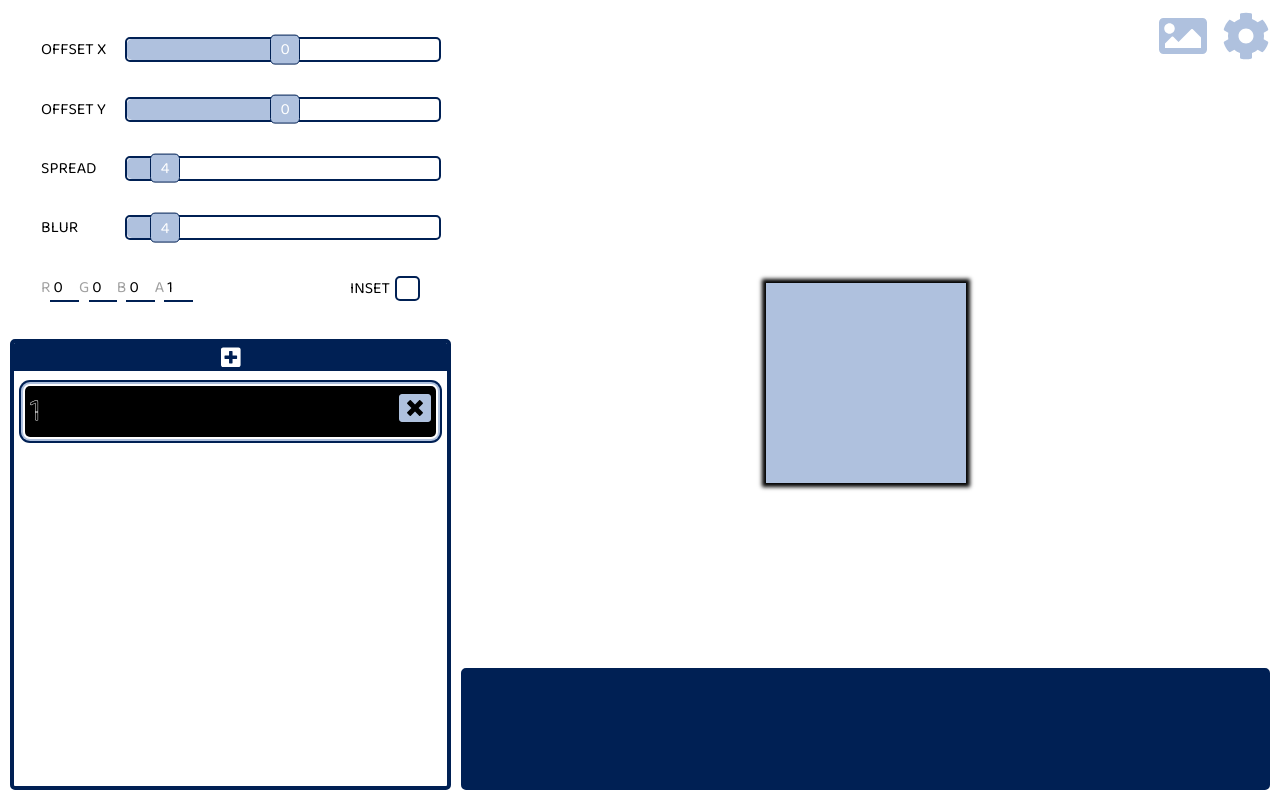
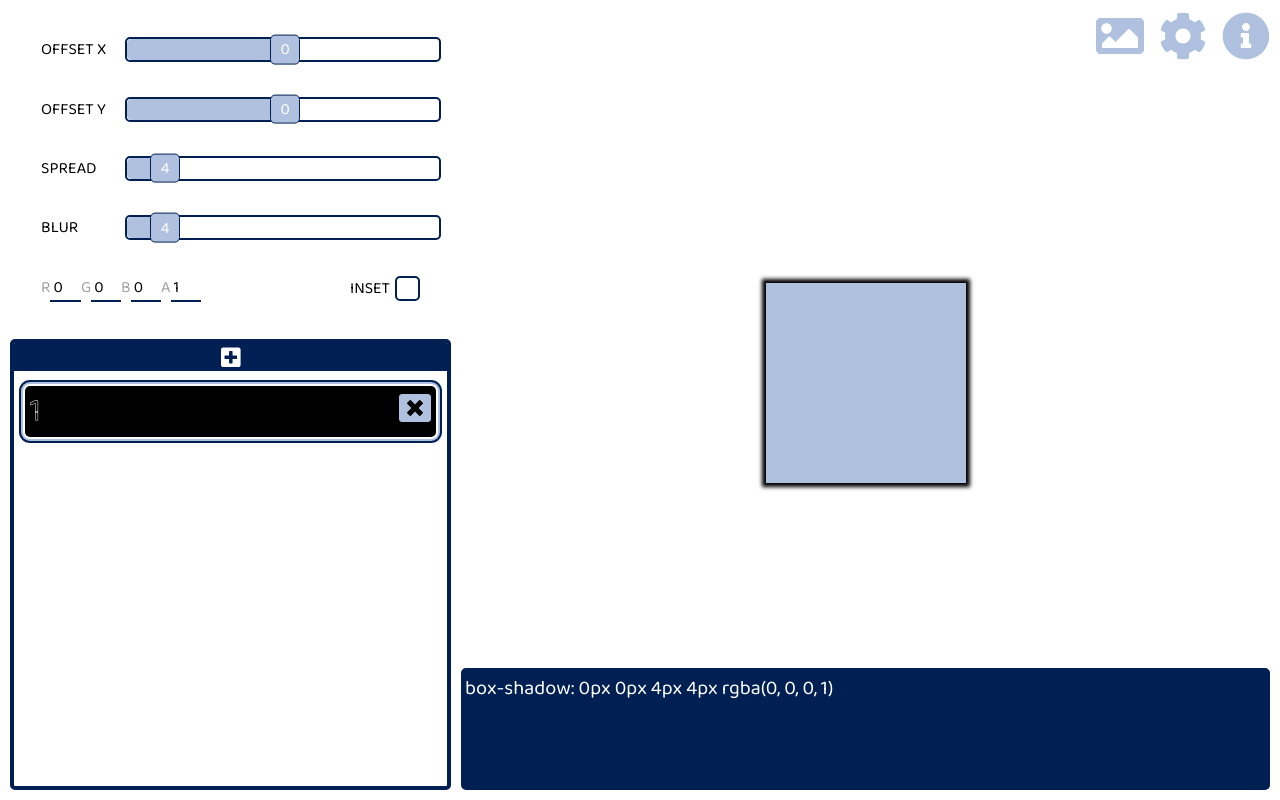
Before and after one commit to Centmsn/BoxShadow-generator, a React (Create React App) app: page / in a window 1280 px wide. Built offline with nearby package versions, Linux system fonts and the light colour scheme.

Commit message:
add code display, refactor code generate to separate function

```diff
--- a/src/components/App.js
+++ b/src/components/App.js
@@ -40,7 +40,10 @@ const theme = {
 
 const Wrapper = styled.div`
   width: 100%;
+  max-width: 1920px;
   height: 100vh;
+
+  margin: 0 auto;
 
   display: grid;
   grid-template-columns: 35% 1fr;
--- a/src/components/CodeOutput.js
+++ b/src/components/CodeOutput.js
@@ -1,7 +1,10 @@
+import { connect, useEffect } from "react-redux";
 import styled from "styled-components";
 
-const CodeOutput = () => {
-  return <Wrapper></Wrapper>;
+import { generateCode } from "../helpers";
+
+const CodeOutput = ({ list }) => {
+  return <Wrapper>box-shadow: {generateCode(list)}</Wrapper>;
 };
 
 const Wrapper = styled.div`
@@ -10,8 +13,20 @@ const Wrapper = styled.div`
   border: ${({ theme }) => theme.border};
   border-radius: 5px;
 
+  font-family: ${({ theme }) => theme.font};
+  font-size: 1.25rem;
+
   background-color: ${({ theme }) => theme.darkBlue};
   color: white;
+
+  overflow-x: hidden;
+  overflow-y: auto;
 `;
 
-export default CodeOutput;
+const mapStateToProps = (state) => {
+  return {
+    list: state.boxShadowList,
+  };
+};
+
+export default connect(mapStateToProps, null)(CodeOutput);
--- a/src/components/List/ListElement.js
+++ b/src/components/List/ListElement.js
@@ -45,9 +45,7 @@ const ListElement = ({
     changeActiveId(id);
   };
 
-  // !zmienia kolor wszystkich elementów listy!
   const error = listError && <Error>{listError}</Error>;
-  // const { r, g, b, a } = list[activeId].color;
 
   return (
     <Wrapper
--- a/src/components/Options/RGBColor.js
+++ b/src/components/Options/RGBColor.js
@@ -81,8 +81,8 @@ const Wrapper = styled.div`
   display: flex;
 
   label {
-    flex-basis: 15%;
-    min-width: 35px;
+    flex-basis: 10%;
+    min-width: 40px;
     display: flex;
 
     color: ${({ theme }) => theme.lightGray};
--- /dev/null
+++ b/src/components/Preview/Info.js
@@ -0,0 +1,25 @@
+import { faInfoCircle } from "@fortawesome/free-solid-svg-icons";
+import { FontAwesomeIcon } from "@fortawesome/react-fontawesome";
+import styled from "styled-components";
+
+const Info = () => {
+  return (
+    <Wrapper>
+      <FontAwesomeIcon icon={faInfoCircle} />
+    </Wrapper>
+  );
+};
+
+const Wrapper = styled.div`
+  margin-left: 15px;
+  color: ${({ theme }) => theme.lightBlue};
+
+  cursor: pointer;
+
+  &:hover {
+    margin-left: 15px;
+    color: ${({ theme }) => theme.darkBlue};
+  }
+`;
+
+export default Info;
--- a/src/components/Preview/Preview.js
+++ b/src/components/Preview/Preview.js
@@ -2,9 +2,11 @@ import { connect } from "react-redux";
 import styled from "styled-components";
 import { useState } from "react";
 
+import DisplayResult from "./DisplayResult";
 import Gallery from "./Gallery";
+import { generateCode } from "../../helpers";
+import Info from "./Info";
 import PreviewSettings from "./PreviewSettings";
-import DisplayResult from "./DisplayResult";
 
 const Preview = ({ bg, example, list }) => {
   const [settingsVisibility, setSettingsVisibility] = useState(false);
@@ -27,26 +29,6 @@ const Preview = ({ bg, example, list }) => {
     }
   };
 
-  const renderCode = () => {
-    const keys = Object.keys(list);
-    let code = "";
-
-    for (let i = 0; i < keys.length; i++) {
-      const { inset, x, y, s, b, color } = list[keys[i]];
-      if (i === 0) {
-        code += `${inset ? "inset " : ""}${x}px ${y}px ${b}px ${s}px rgba(${
-          color.r
-        }, ${color.g}, ${color.b}, ${color.a})`;
-      } else {
-        code += `,${inset ? "inset " : ""}${x}px ${y}px ${b}px ${s}px rgba(${
-          color.r
-        }, ${color.g}, ${color.b}, ${color.a})`;
-      }
-    }
-
-    return code;
-  };
-
   return (
     <Wrapper r={bg.r} g={bg.g} b={bg.b}>
       <OptionBar>
@@ -58,12 +40,13 @@ const Preview = ({ bg, example, list }) => {
           visibility={settingsVisibility}
           setVisibility={() => toggleVisibility(1)}
         />
+        <Info />
       </OptionBar>
       <DisplayResult
         r={example.r}
         g={example.g}
         b={example.b}
-        code={renderCode()}
+        code={generateCode(list)}
       />
     </Wrapper>
   );
--- /dev/null
+++ b/src/helpers/index.js
@@ -0,0 +1,20 @@
+export const generateCode = (list) => {
+  const keys = Object.keys(list);
+  let code = "";
+
+  for (let i = 0; i < keys.length; i++) {
+    const { inset, x, y, s, b, color } = list[keys[i]];
+
+    if (i === 0) {
+      code += `${inset ? "inset " : ""}${x}px ${y}px ${b}px ${s}px rgba(${
+        color.r
+      }, ${color.g}, ${color.b}, ${color.a})`;
+    } else {
+      code += `,${inset ? "inset " : ""} ${x}px ${y}px ${b}px ${s}px rgba(${
+        color.r
+      }, ${color.g}, ${color.b}, ${color.a})`;
+    }
+  }
+
+  return code;
+};
```
Also changed, not shown: 1 other file (tests, documents, lock files or other folders).
